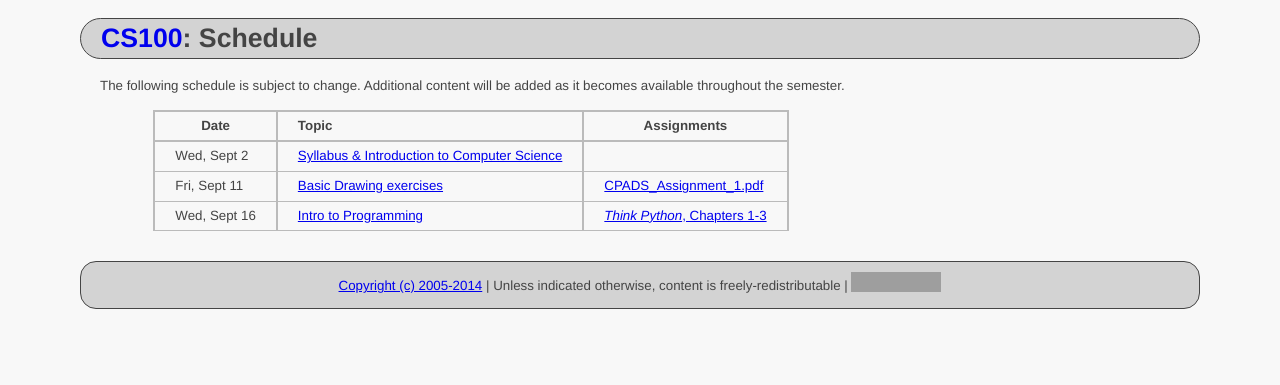
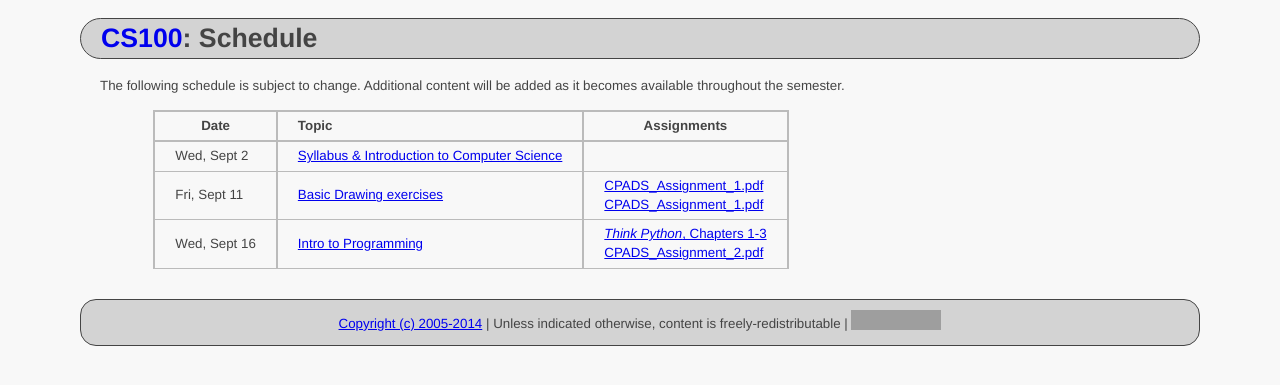
Before and after one commit to ycpcs/cs100-fall2015, a Jekyll site: the page built from schedule.md, in a window 1280 px wide. Shown: the top 385 px of the page. Built offline with Jekyll 4.4.1, drawn with Linux system fonts in a browser that asks for light colours; Markdown is read by kramdown in place of the engine named in the settings; grey boxes are pictures that could not be loaded.

Commit message:
add assignment 2
add assignment 2

```diff
--- a/schedule.md
+++ b/schedule.md
@@ -11,8 +11,8 @@ Additional content will be added as it becomes available throughout the semester
 >| **Date**       | **Topic**                                                                                            |  **Assignments**                                                                           |
 >| ---------------|:-----------------------------------------------------------------------------------------------------|--------------------------------------------------------------------------------------------|
 >| Wed, Sept 2    |  [Syllabus & Introduction to Computer Science](lectures/lecture0_intro.pdf)                          |                                                                                            |
->| Fri, Sept 11   |  [Basic Drawing exercises](lectures/lecture1_drawing.pdf)                                            | [CPADS_Assignment_1.pdf](assign/CPADS_Assignment_1.pdf)                                    |
->| Wed, Sept 16   |  [Intro to Programming](lectures/lecture2_programming_intro.pdf)                                     | [*Think Python*, Chapters 1-3](http://greenteapress.com/thinkpython/thinkpython.html)      |
+>| Fri, Sept 11   |  [Basic Drawing exercises](lectures/lecture1_drawing.pdf)                                            | [CPADS_Assignment_1.pdf](assign/CPADS_Assignment_1.pdf) <br /> [CPADS_Assignment_1.pdf](assign/CPADS_Assignment_1b.pdf)                                  |
+>| Wed, Sept 16   |  [Intro to Programming](lectures/lecture2_programming_intro.pdf)                                     | [*Think Python*, Chapters 1-3](http://greenteapress.com/thinkpython/thinkpython.html) <br /> [CPADS_Assignment_2.pdf](assign/CPADS_Assignment_2.pdf)     |
 
 
 <!-- vim:set wrap: ­-->
```
Also changed, not shown: assign/index.md (+1 -0 lines), index.md (+1 -0 lines), 1 other file.
